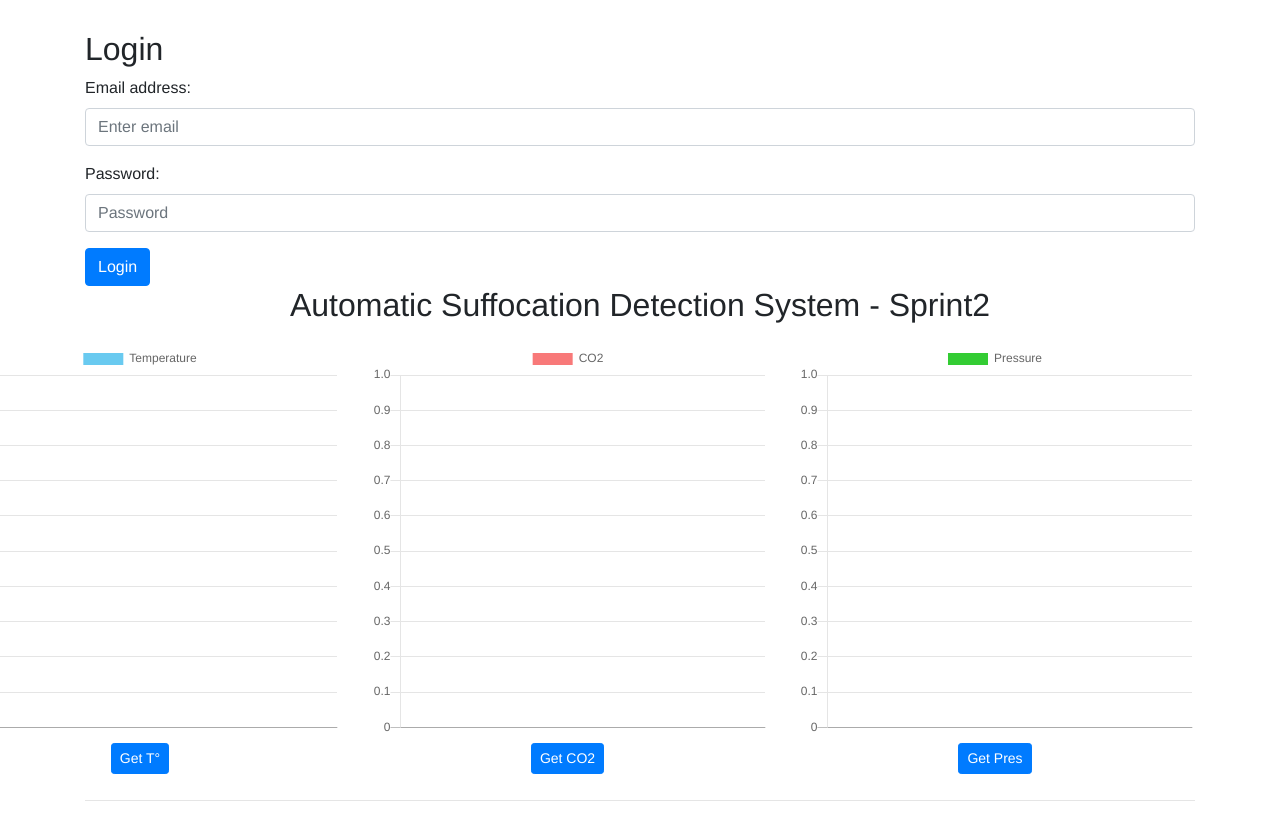
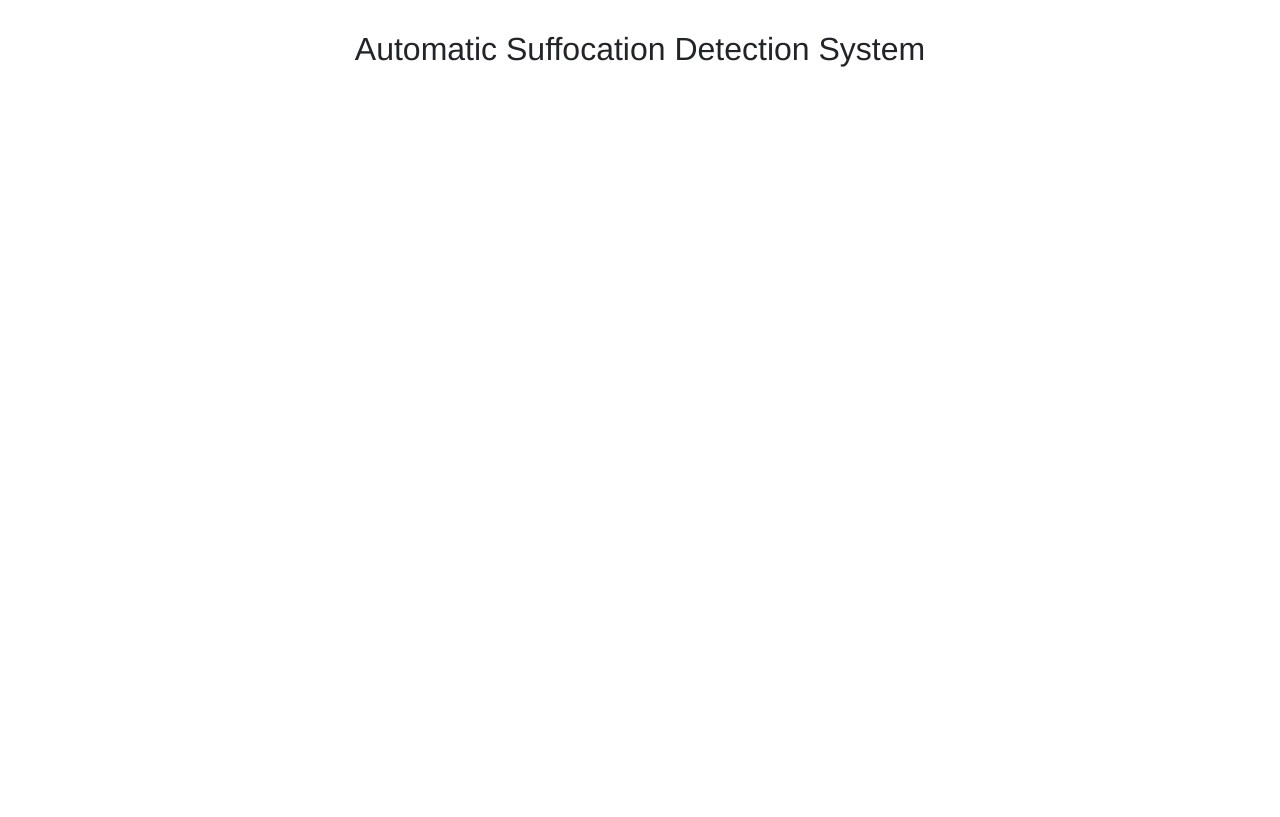
Before and after one commit to AES2019-yellow/VueJS-ClientApp-Sprint1, a Vue app: page / in a window 1280 px wide. Before the commit this address led to /conditions. Built offline with nearby package versions, Linux system fonts and the light colour scheme; no server answers.

Commit message:
routing addition

```diff
--- a/package.json
+++ b/package.json
@@ -17,6 +17,7 @@
     "pusher-js": "^5.0.2",
     "vue": "^2.6.10",
     "vue-chartjs": "^3.5.0",
+    "vue-router": "^3.1.3",
     "vuex": "^3.1.2"
   },
   "devDependencies": {
--- a/src/App.vue
+++ b/src/App.vue
@@ -1,56 +1,10 @@
 <template>
-  <b-container id="app" class="container">
-    <login/>
+    <b-container id="app" class="container">
     <b-row >
       <b-col class="text-center">
-        <h2>Automatic Suffocation Detection System - Sprint2</h2>
+        <h2>Automatic Suffocation Detection System</h2>
       </b-col>
     </b-row>
-    <b-row class="text-center">
-      <b-col class="mr-auto" md="3">
-        <temperature />
-      </b-col>
-      <b-col class="mx-auto" md="3">
-        <co2 />
-      </b-col>
-      <b-col class="ml-auto" md="3">
-        <pressure />
-      </b-col>
-    </b-row>
-    <hr />
-    <b-row>
-      <b-col>
-        <conditions />
-      </b-col>
-    </b-row>
+    <router-view></router-view>
   </b-container>
 </template>
-
-<script>
-import Temperature from "./components/Temperature.vue";
-import Co2 from "./components/Co2";
-import Pressure from "./components/Pressure";
-import Conditions from "./components/Conditions";
-import Login from "./components/Login";
-
-export default {
-  name: "app",
-  components: {
-    Temperature,
-    Co2,
-    Pressure,
-    Conditions,
-    Login
-  }
-};
-</script>
-
-<style>
-#app {
-  font-family: "Avenir", Helvetica, Arial, sans-serif;
-  -webkit-font-smoothing: antialiased;
-  -moz-osx-font-smoothing: grayscale;
-  margin-top: 30px;
-  max-width: auto;
-}
-</style>
--- a/src/components/Login.vue
+++ b/src/components/Login.vue
@@ -24,6 +24,7 @@
 
       <b-button type="submit" variant="primary">Login</b-button>
     </b-form>
+    <router-view></router-view>
   </div>
 </template>
 
--- /dev/null
+++ b/src/components/Plots.vue
@@ -0,0 +1,50 @@
+<template>
+    <b-container id="app" class="container">
+    <b-row class="text-center">
+      <b-col class="mr-auto" md="3">
+        <temperature />
+      </b-col>
+      <b-col class="mx-auto" md="3">
+        <co2 />
+      </b-col>
+      <b-col class="ml-auto" md="3">
+        <pressure />
+      </b-col>
+    </b-row>
+    <hr />
+    <b-row>
+      <b-col>
+        <conditions />
+      </b-col>
+    </b-row>
+    <router-view></router-view>
+  </b-container>
+</template>
+
+
+<script>
+import Temperature from "./Temperature.vue";
+import Co2 from "./Co2";
+import Pressure from "./Pressure";
+import Conditions from "./Conditions";
+
+export default {
+  name: "app",
+  components: {
+    Temperature,
+    Co2,
+    Pressure,
+    Conditions
+  }
+};
+</script>
+
+<style>
+#app {
+  font-family: "Avenir", Helvetica, Arial, sans-serif;
+  -webkit-font-smoothing: antialiased;
+  -moz-osx-font-smoothing: grayscale;
+  margin-top: 30px;
+  max-width: auto;
+}
+</style>
--- a/src/main.js
+++ b/src/main.js
@@ -19,30 +19,31 @@ const router = new VueRouter({
   mode: 'history'
 })
 
-router.beforeEach((to, from, next) => {
-  if (to.matched.some(record => record.meta.requiresAuth)) {
-    if (!store.getters.loggedIn) {
-      next({
-        name: 'login',
-      })
-    } else {
-      next()
-    }
-  } else if (to.matched.some(record => record.meta.requiresVisitor)) {
-    if (store.getters.loggedIn) {
-      next({
-        name: 'conditions',
-      })
-    } else {
-      next()
-    }
-  } else {
-    next()
-  }
-})
+// router.beforeEach((to, from, next) => {
+//   if (to.matched.some(record => record.meta.requiresAuth)) {
+//     if (!store.getters.loggedIn) {
+//       next({
+//         name: 'login',
+//       })
+//     } else {
+//       next()
+//     }
+//   } else if (to.matched.some(record => record.meta.requiresVisitor)) {
+//     if (store.getters.loggedIn) {
+//       next({
+//         name: 'conditions',
+//       })
+//     } else {
+//       next()
+//     }
+//   } else {
+//     next()
+//   }
+// })
 
 new Vue({
-  router: router,
+  el: '#app',
+  router,
   store: store,
   render: h => h(App)
-}).$mount("#app");
+})
--- a/src/routes.js
+++ b/src/routes.js
@@ -1,11 +1,11 @@
-import App from './App'
+import Plots from './components/Plots'
 import Login from './components/Login'
 // import Logout from './components/auth/Logout'
 // import Register from './components/auth/Register'
 
 const routes = [
   {
-    path: '/',
+    path: '/login',
     name: 'login',
     component: Login,
     meta: {
@@ -15,7 +15,7 @@ const routes = [
   {
     path: '/conditions',
     name: 'conditions',
-    component: App,
+    component: Plots,
     meta: {
       requiresAuth: true,
     }
```
